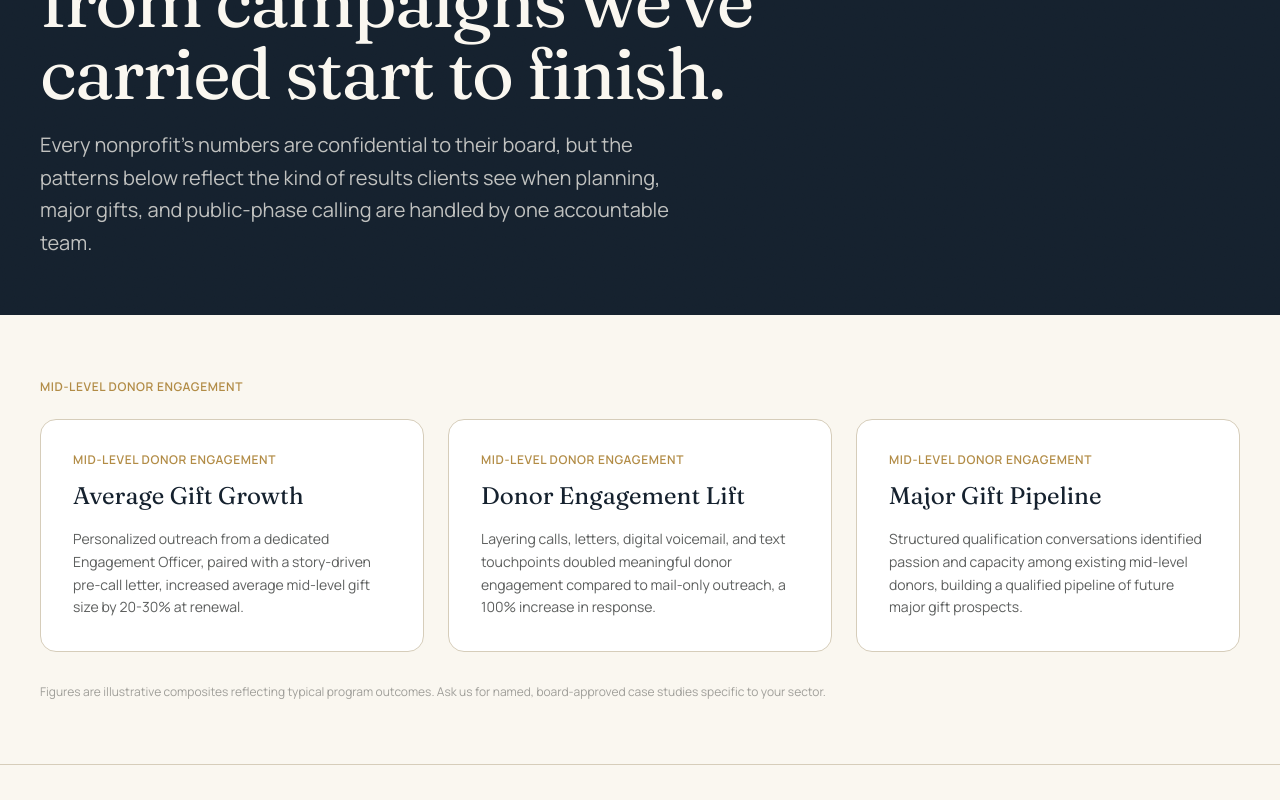
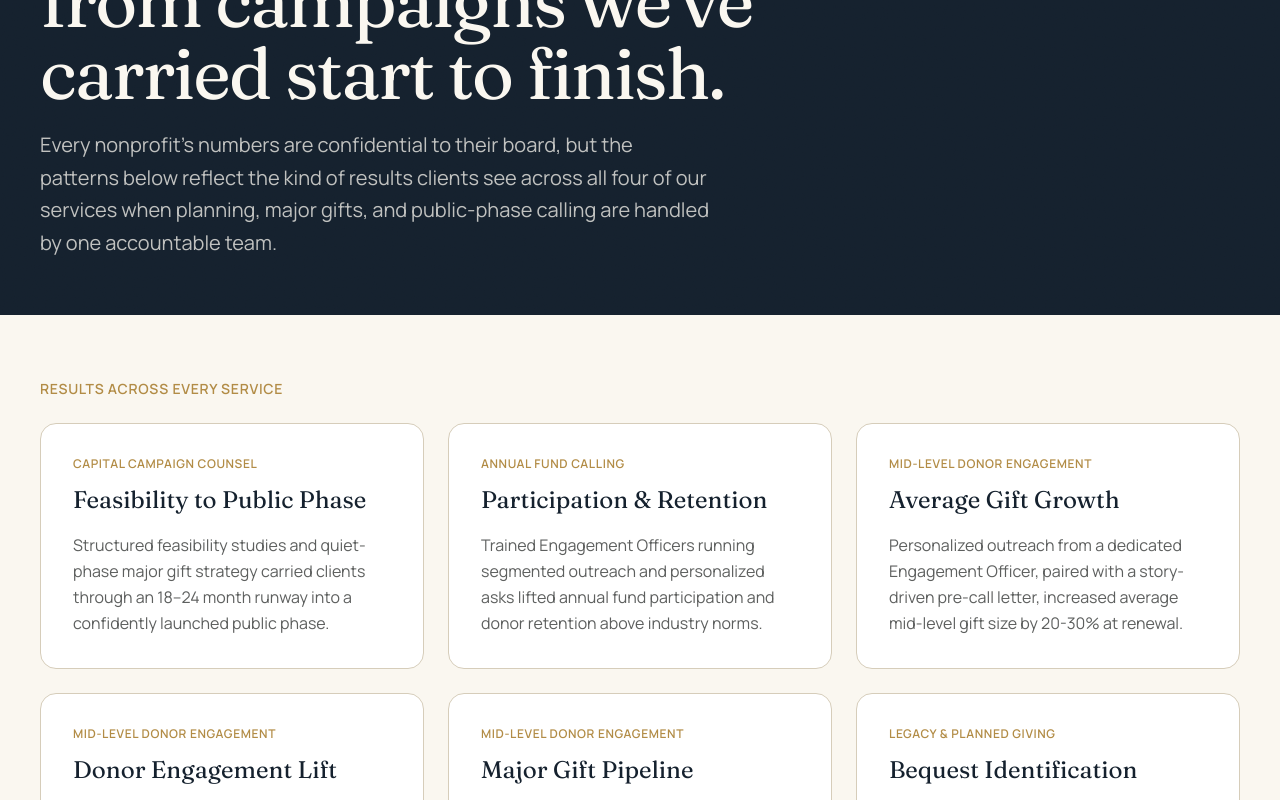
Before and after one commit to Catapultfundraising/catapult-fundraising-website, a Next.js app: page /results in a window 1280 px wide. Shown: the part 340-1140 px from the top of the page. Built offline with nearby package versions, Linux system fonts and the light colour scheme.

Commit message:
Broaden results stat section to cover all four services

```diff
--- a/app/results/page.tsx
+++ b/app/results/page.tsx
@@ -6,10 +6,22 @@ import { TestimonialStrip } from "@/components/testimonial-strip";
 export const metadata = {
   title: "Results & Case Studies | Catapult Fundraising",
   description:
-    "Representative outcomes from Catapult's capital campaign, annual fund, and mid-level donor engagement programs across nonprofit sectors nationwide.",
+    "Representative outcomes from Catapult's capital campaign, annual fund, mid-level donor engagement, and legacy giving programs across nonprofit sectors nationwide.",
 };
 
-const MID_LEVEL_RESULTS = [
+const SERVICE_RESULTS = [
+  {
+    sector: "Capital Campaign Counsel",
+    goal: "Feasibility to Public Phase",
+    result:
+      "Structured feasibility studies and quiet-phase major gift strategy carried clients through an 18–24 month runway into a confidently launched public phase.",
+  },
+  {
+    sector: "Annual Fund Calling",
+    goal: "Participation & Retention",
+    result:
+      "Trained Engagement Officers running segmented outreach and personalized asks lifted annual fund participation and donor retention above industry norms.",
+  },
   {
     sector: "Mid-Level Donor Engagement",
     goal: "Average Gift Growth",
@@ -28,6 +40,12 @@ const MID_LEVEL_RESULTS = [
     result:
       "Structured qualification conversations identified passion and capacity among existing mid-level donors, building a qualified pipeline of future major gift prospects.",
   },
+  {
+    sector: "Legacy & Planned Giving",
+    goal: "Bequest Identification",
+    result:
+      "Legacy Call conversations with long-tenured donors identified and closed bequests and beneficiary designations that would otherwise have gone unrecorded.",
+  },
 ];
 
 export default function ResultsPage() {
@@ -36,17 +54,17 @@ export default function ResultsPage() {
       <PageHero
         eyebrow="Results"
         title="Representative outcomes from campaigns we've carried start to finish."
-        description="Every nonprofit's numbers are confidential to their board, but the patterns below reflect the kind of results clients see when planning, major gifts, and public-phase calling are handled by one accountable team."
+        description="Every nonprofit's numbers are confidential to their board, but the patterns below reflect the kind of results clients see across all four of our services when planning, major gifts, and public-phase calling are handled by one accountable team."
       />
 
       <section className="mx-auto max-w-7xl px-6 py-14 lg:px-10 lg:py-16">
-        <p className="text-xs font-semibold uppercase tracking-wider text-[rgb(var(--brass))]">
-          Mid-Level Donor Engagement
+        <p className="text-sm font-semibold uppercase tracking-wider text-[rgb(var(--brass))]">
+          Results Across Every Service
         </p>
-        <div className="mt-6 grid gap-6 sm:grid-cols-3">
-          {MID_LEVEL_RESULTS.map((cs) => (
+        <div className="mt-6 grid gap-6 sm:grid-cols-2 lg:grid-cols-3">
+          {SERVICE_RESULTS.map((cs) => (
             <div
-              key={cs.goal}
+              key={`${cs.sector}-${cs.goal}`}
               className="rounded-2xl border border-[rgb(var(--line))] bg-white p-8"
             >
               <p className="text-xs font-semibold uppercase tracking-wider text-[rgb(var(--brass))]">
@@ -55,7 +73,7 @@ export default function ResultsPage() {
               <h3 className="mt-3 font-display text-2xl text-[rgb(var(--navy))]">
                 {cs.goal}
               </h3>
-              <p className="mt-4 text-sm leading-relaxed text-[rgb(var(--ink))]/70">
+              <p className="mt-4 text-base leading-relaxed text-[rgb(var(--ink))]/70">
                 {cs.result}
               </p>
             </div>
```
